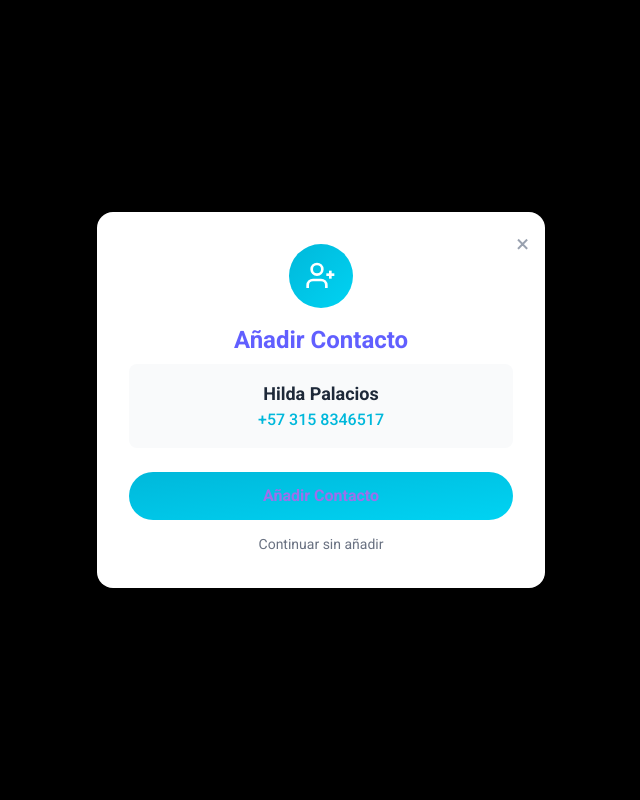
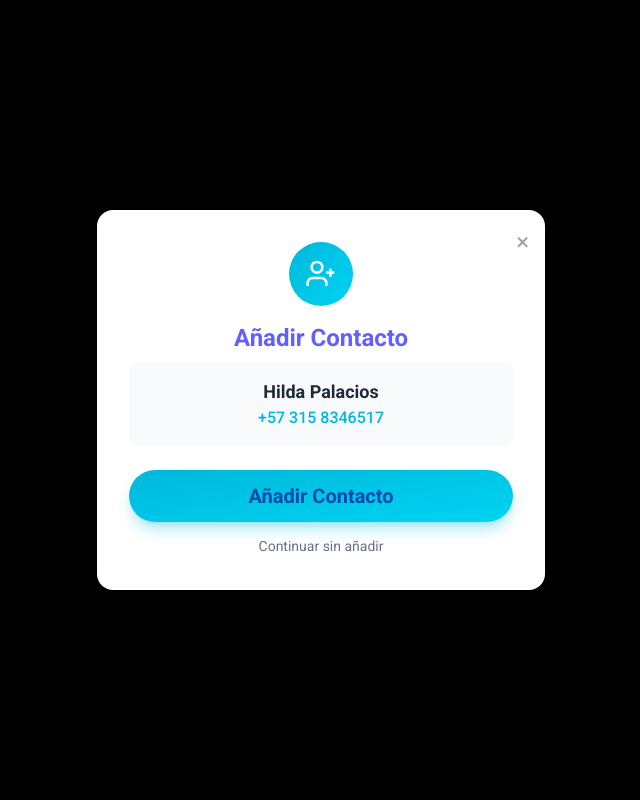
Before and after one commit to CerebiiaCompany/hilda-landing, a React (Vite) app: page /hilda-palacios in a window 1280 px wide. Shown: the top 800 px of the page, without its empty margins (319-959 px from the left). Built offline with nearby package versions, Linux system fonts and the light colour scheme.

Commit message:
fix:fix-add-cpntatco

```diff
--- a/src/components/AddContactModal.tsx
+++ b/src/components/AddContactModal.tsx
@@ -77,8 +77,8 @@ END:VCARD`;
 
                     <button
                         onClick={handleAddContact}
-                        className="bg-gradient-to-br from-cyan-500 to-cyan-400 text-white px-8 py-3 rounded-full font-semibold w-full mb-3 hover:shadow-lg transition-all duration-300"
-                        style={{ color: '#9D6FEB' }}
+                        className="bg-gradient-to-br from-cyan-500 to-cyan-400 border-none px-8 py-3 text-xl font-semibold rounded-full cursor-pointer shadow-lg shadow-cyan-500/30 hover:-translate-y-0.5 hover:shadow-xl transition-all duration-300 w-full mb-3"
+                        style={{ color: '#004AAD' }}
                     >
                         Añadir Contacto
                     </button>
```
